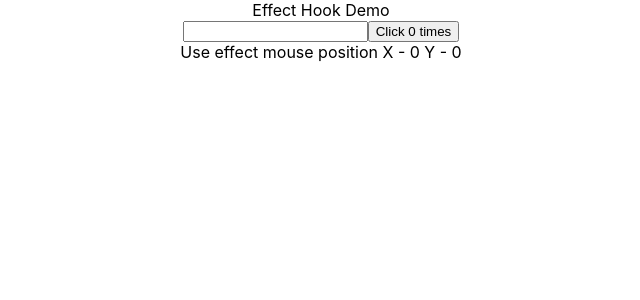
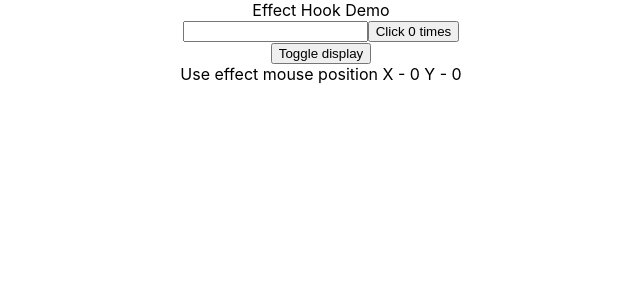
Before and after one commit to surendrayalakala/react-hooks, a React (Create React App) app: page / in a window 1280 px wide. Shown: the top 300 px of the page, without its empty margins (319-959 px from the left). Built offline with nearby package versions, Linux system fonts and the light colour scheme.

Commit message:
useEffect with cleanup

```diff
--- a/src/App.js
+++ b/src/App.js
@@ -1,6 +1,7 @@
 import "./App.css";
 import EffectHookCounterOne from "./components/effect/EffectHookCounterOne";
 import EffectHookMouse from "./components/effect/EffectHookMouse";
+import MouseContainer from "./components/effect/MouseContainer";
 import ClassCounter from "./components/state/ClassCounter";
 import HookCounter from "./components/state/HookCounter";
 import HookCounterFour from "./components/state/HookCounterFour";
@@ -23,7 +24,8 @@ function App() {
   return (
     <div className="App">
       <EffectHookCounterOne />
-      <EffectHookMouse />
+      {/* <EffectHookMouse /> */}
+      <MouseContainer />
     </div>
   );
 }
--- a/src/components/effect/EffectHookMouse.js
+++ b/src/components/effect/EffectHookMouse.js
@@ -11,6 +11,10 @@ function EffectHookMouse() {
 
   useEffect(() => {
     window.addEventListener("mousemove", logMousePosition);
+
+    return () => {
+        window.removeEventListener("mousemove", logMousePosition)
+    }
   }, []);
 
   return <div>
--- /dev/null
+++ b/src/components/effect/MouseContainer.js
@@ -0,0 +1,14 @@
+import React, {useState} from 'react'
+import EffectHookMouse from './EffectHookMouse'
+
+function MouseContainer() {
+    const [display, setDisplay] = useState(true)
+    return (
+        <div>
+            <button onClick={() => {setDisplay(!display)}}>Toggle display</button>
+            {display && <EffectHookMouse />}
+        </div>
+    )
+}
+
+export default MouseContainer
```
